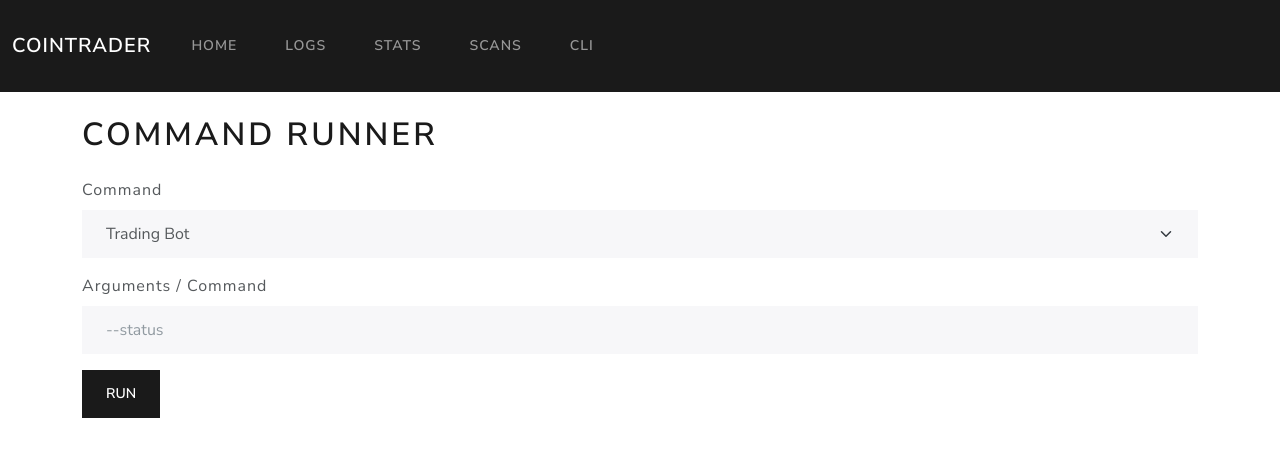
After one commit to advancedAgritek-BB/coinTrader2.0, a Flask app: page /cli in a window 1280 px wide. The commit adds this page. Shown: the top 457 px of the page. Run offline with Flask 3, Linux system fonts and the light colour scheme; some libraries are stand-ins or nearby versions.

```diff
--- a/frontend/app.py
+++ b/frontend/app.py
@@ -110,6 +110,29 @@ def scans():
     return render_template('scans.html', scans=data)
 
 
+@app.route('/cli', methods=['GET', 'POST'])
+def cli():
+    """Run CLI commands and display output."""
+    output = None
+    if request.method == 'POST':
+        base = request.form.get('base', 'bot')
+        cmd_args = request.form.get('command', '')
+        if base == 'backtest':
+            cmd = f"python -m crypto_bot.backtest.backtest_runner {cmd_args}"
+        elif base == 'custom':
+            cmd = cmd_args
+        else:
+            cmd = f"python -m crypto_bot.main {cmd_args}"
+        try:
+            proc = subprocess.run(
+                cmd, shell=True, capture_output=True, text=True, check=False
+            )
+            output = proc.stdout + proc.stderr
+        except Exception as exc:  # pragma: no cover - subprocess
+            output = str(exc)
+    return render_template('cli.html', output=output)
+
+
 if __name__ == '__main__':
     watch_thread = threading.Thread(target=watch_bot, daemon=True)
     watch_thread.start()
--- a/frontend/templates/base.html
+++ b/frontend/templates/base.html
@@ -15,6 +15,7 @@
         <li class="nav-item"><a class="nav-link" href="{{ url_for('logs_page') }}">Logs</a></li>
         <li class="nav-item"><a class="nav-link" href="{{ url_for('stats') }}">Stats</a></li>
         <li class="nav-item"><a class="nav-link" href="{{ url_for('scans') }}">Scans</a></li>
+        <li class="nav-item"><a class="nav-link" href="{{ url_for('cli') }}">CLI</a></li>
       </ul>
     </div>
   </div>
--- /dev/null
+++ b/frontend/templates/cli.html
@@ -0,0 +1,23 @@
+{% extends 'base.html' %}
+{% block content %}
+<h1 class="mb-4">Command Runner</h1>
+<form method="post">
+  <div class="mb-3">
+    <label for="base" class="form-label">Command</label>
+    <select id="base" name="base" class="form-select">
+      <option value="bot">Trading Bot</option>
+      <option value="backtest">Backtest</option>
+      <option value="custom">Custom</option>
+    </select>
+  </div>
+  <div class="mb-3">
+    <label for="command" class="form-label">Arguments / Command</label>
+    <input id="command" name="command" class="form-control" placeholder="--status">
+  </div>
+  <button class="btn btn-primary" type="submit">Run</button>
+</form>
+{% if output is not none %}
+<h2 class="mt-4">Output</h2>
+<pre class="bg-dark text-light p-3">{{ output }}</pre>
+{% endif %}
+{% endblock %}
```
Also changed, not shown: tests/test_frontend_cli.py (added, +24 -0 lines).
